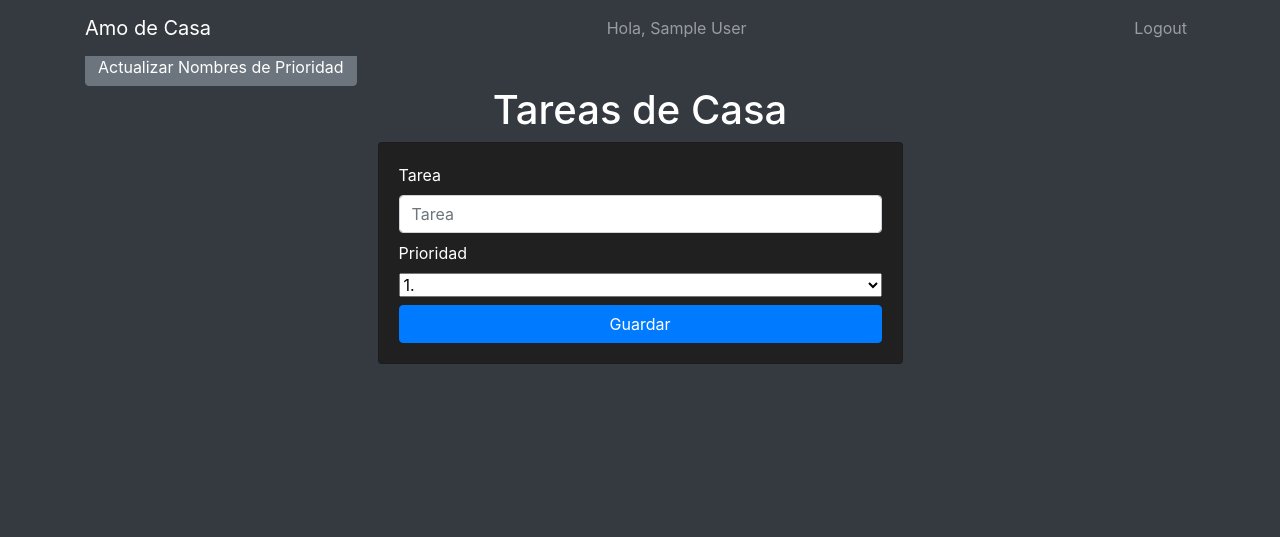
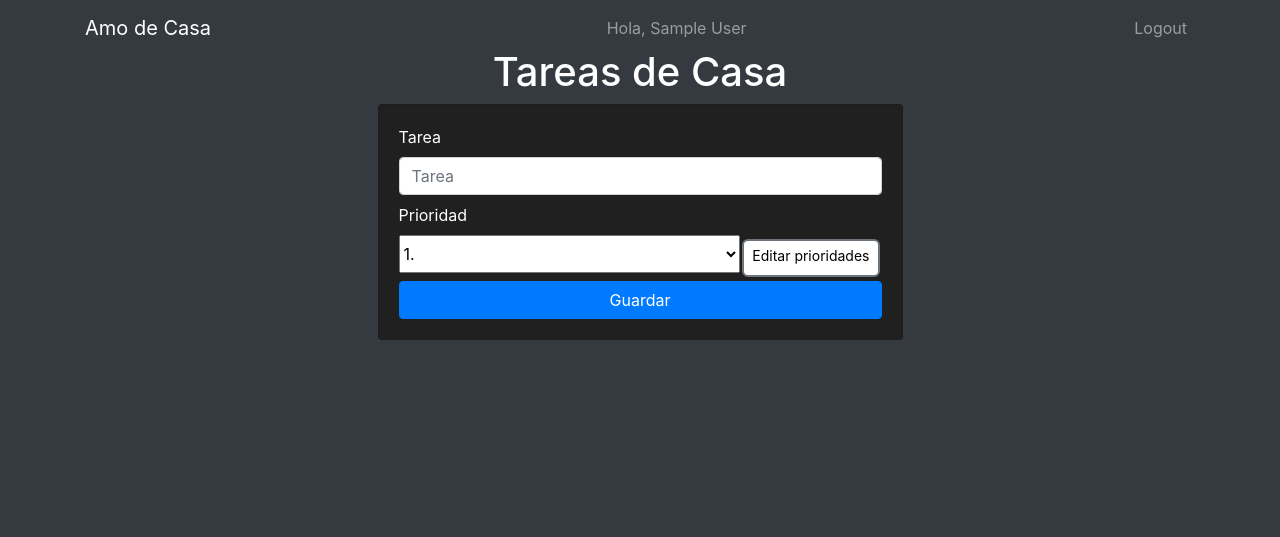
Before and after one commit to ageVega/Aplicacion-Web-CRUD, a Flask app: page /dashboard in a window 1280 px wide. Shown: the top 537 px of the page. Run offline with Flask 2, Linux system fonts and the light colour scheme; a user stored in the database is signed in; a database or web service that is not in the repository returns one stand-in record (values such as "Sample title"); data that the repository does not hold is empty; some libraries are stand-ins or nearby versions.

Commit message:
Checkpoint css

```diff
--- a/static/css/main.css
+++ b/static/css/main.css
@@ -34,3 +34,22 @@ main {
 footer {
     flex-shrink: 0;
 }
+
+.btn-edit {
+    background-color: #ffffff; /* White background */
+    border: 2px solid #6c757d; /* Dark gray */
+    color: #000000; /* Black text */
+    text-align: center;
+    text-decoration: none;
+    display: inline-block;
+    font-size: 14px; /* Smaller text */
+    margin: 4px 2px;
+    padding: 4px 8px; /* Smaller button */
+    cursor: pointer;
+    border-radius: 6px; /* Less rounded corners */
+}
+
+.btn-edit,
+.form-select {
+    height: 38px;
+}
--- a/templates/dashboard.html
+++ b/templates/dashboard.html
@@ -1,4 +1,3 @@
-<!-- dashboard.html -->
 {% extends "base.html" %}
 
 {% block title %}{{ house_name }}{% endblock %}
@@ -25,15 +24,17 @@
 {% endblock %}
 
 {% block main %}
-    <a href="{{ url_for('priority_names') }}" class="btn btn-secondary">Actualizar Nombres de Prioridad</a>
-
     <div class="col-md-6 offset-md-3">
         <h1 class="text-center">Tareas de Casa</h1>
         <form id="taskForm" class="card card-body text-white" style="background-color: #202020;">
             <label for="tarea">Tarea</label>
             <input type="text" name="tarea" placeholder="Tarea" class="form-control mb-2" required>
-            <label for="tarea">Prioridad</label>
-            <select name="prioridad" class="form-select mb-2" required>
+
+            <label for="prioridad">Prioridad</label>
+            <!-- Contenedor de Prioridad y Botón -->
+            <div class="d-flex align-items-stretch justify-content-between">
+                <!-- Selector de Prioridad -->
+                <select name="prioridad" class="form-select mb-2 flex-grow-1 me-3" required>
                     <option value="1">1. </option>
                     <option value="2">2. </option>
                     <option value="3">3. </option>
@@ -42,6 +43,10 @@
                     <option value="6">6. </option>
                     <option value="7">7. </option>
                 </select>
+                <!-- Botón -->
+                <a href="{{ url_for('priority_names') }}" class="btn-edit">Editar prioridades</a>
+            </div>
+
             <button class="btn btn-primary">Guardar</button>
         </form>
         <ul id="taskList" class="list-group mt-4">
```
Lines whose indentation alone changed are shown as unchanged.
